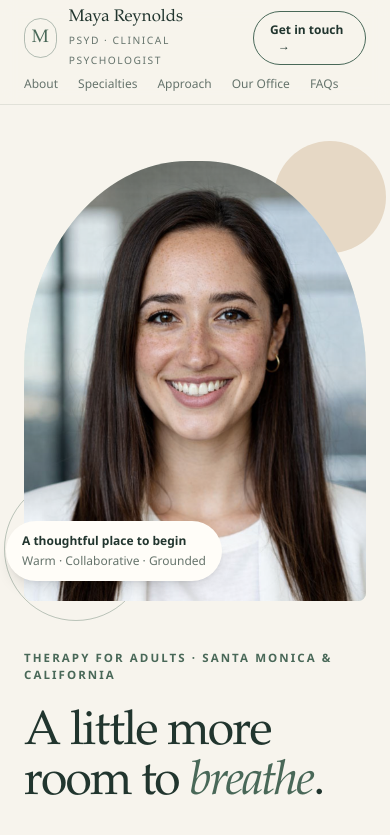
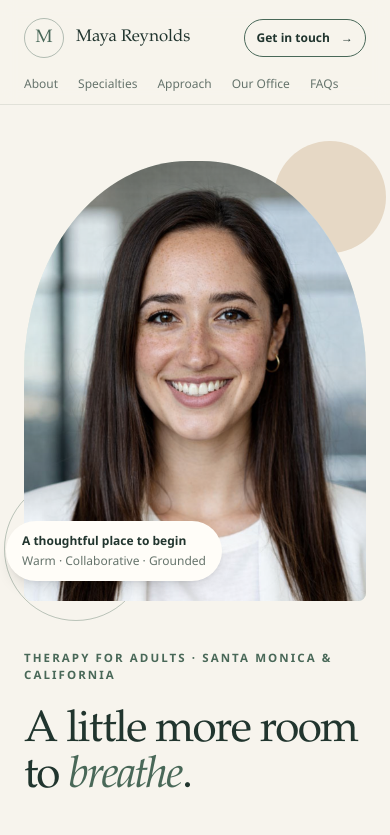
Before and after one commit to krutarthdubey/grow-my-therapy-site, a Next.js app: page / in a window 390 px wide. Shown: the top 835 px of the page. Built offline with nearby package versions, Linux system fonts and the light colour scheme.

Commit message:
Fix mobile header and hero layout

```diff
--- a/src/components/site.tsx
+++ b/src/components/site.tsx
@@ -103,18 +103,18 @@ export function Header() {
       >
         Skip to content
       </a>
-      <div className="container-wide flex min-h-[76px] items-center justify-between gap-6">
+      <div className="container-wide flex min-h-[76px] items-center justify-between gap-3 sm:gap-6">
         <a
           href="#home"
-          className="flex items-center gap-3 no-underline"
+          className="flex min-w-0 items-center gap-3 no-underline"
           aria-label="Dr. Maya Reynolds, home"
         >
           <span className="flex h-10 w-10 items-center justify-center rounded-full border border-sage-deep/40 font-serif text-lg text-sage-deep">
             M
           </span>
-          <span className="leading-tight">
+          <span className="min-w-0 leading-tight">
             <span className="block font-serif text-[1.05rem]">Maya Reynolds</span>
-            <span className="text-[.64rem] uppercase tracking-[.15em] text-muted">
+            <span className="hidden text-[.64rem] uppercase tracking-[.15em] text-muted min-[480px]:block">
               PsyD · Clinical Psychologist
             </span>
           </span>
@@ -133,7 +133,7 @@ export function Header() {
 
         <a
           href="#contact"
-          className="group rounded-full border border-sage-deep px-4 py-2.5 text-xs font-semibold text-sage-deep transition hover:bg-sage-deep hover:text-white sm:px-5 sm:text-sm"
+          className="group shrink-0 rounded-full border border-sage-deep px-3 py-2.5 text-xs font-semibold text-sage-deep transition hover:bg-sage-deep hover:text-white sm:px-5 sm:text-sm"
         >
           Get in touch <Arrow />
         </a>
@@ -156,11 +156,11 @@ export function Hero() {
   return (
     <section id="home" className="overflow-hidden bg-cream">
       <div className="container-wide grid items-center gap-12 py-14 md:grid-cols-[1.02fr_.98fr] md:py-24 lg:gap-20">
-        <div className="fade-in order-2 md:order-1">
+        <div className="fade-in order-2 min-w-0 md:order-1">
           <p className="eyebrow mb-6">
             Therapy for adults · Santa Monica & California
           </p>
-          <h1 className="section-title max-w-[650px] text-5xl sm:text-6xl lg:text-[4.45rem]">
+          <h1 className="section-title max-w-[650px] break-words text-[2.75rem] sm:text-6xl lg:text-[4.45rem]">
             A little more room to <em className="text-sage-deep">breathe</em>.
           </h1>
           <p className="mt-7 max-w-xl text-lg leading-8 text-muted">
```
